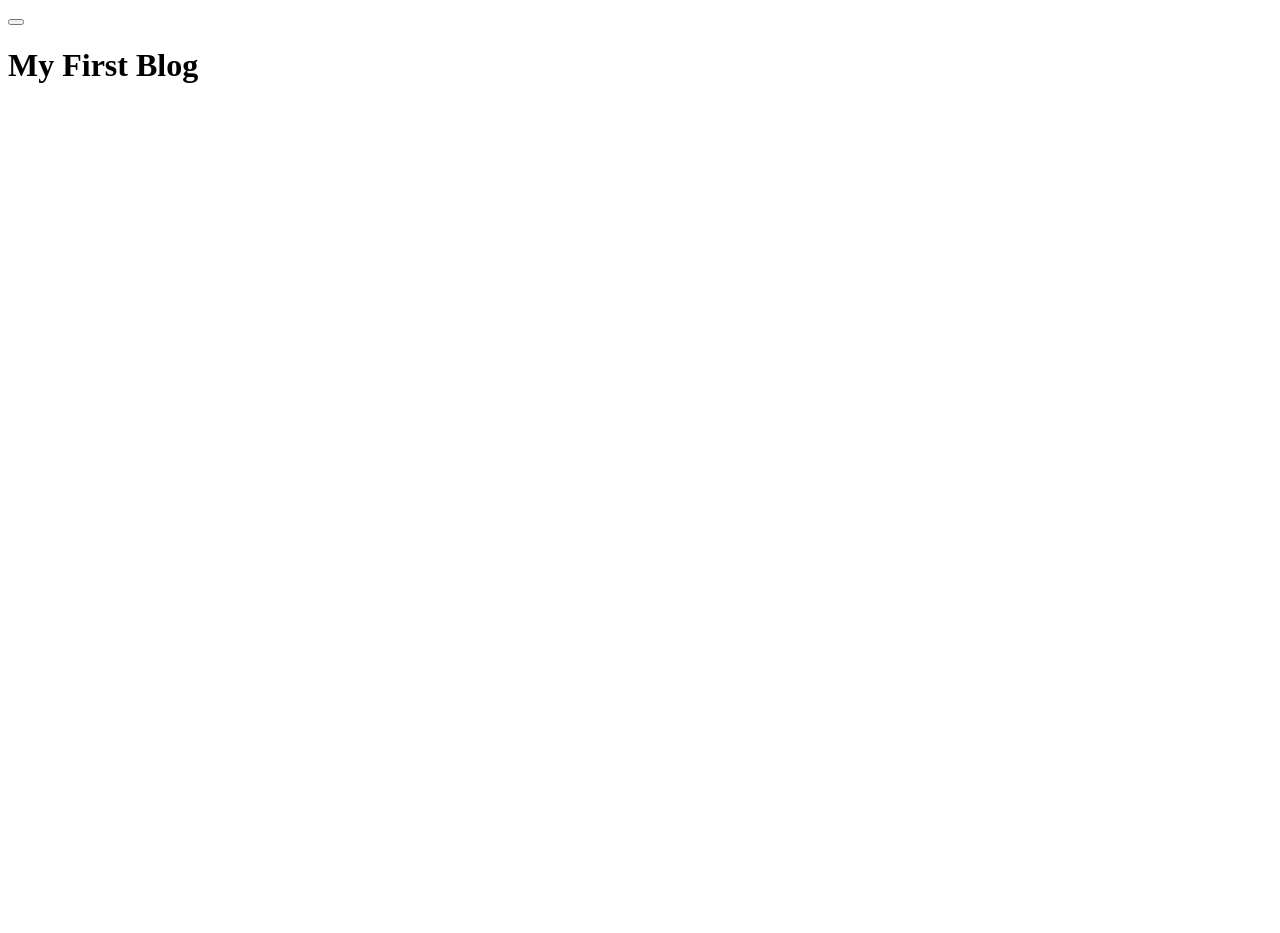
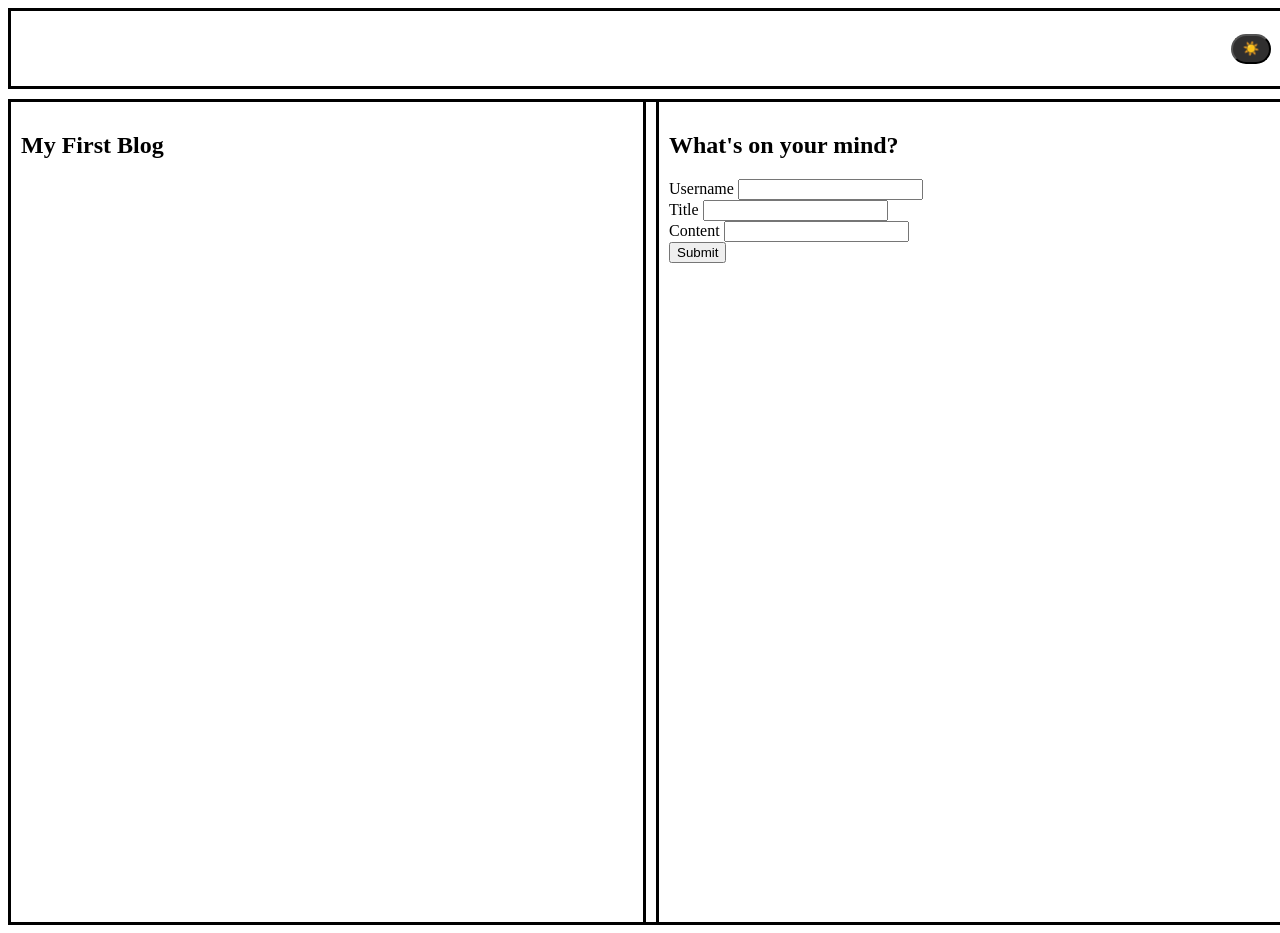
Before and after one commit to lukemaines/personal-blog, a plain HTML site: page index.html in a window 1280 px wide. Before the commit the page ends 800 px from the top, so only its background shows below. Drawn offline with Linux system fonts and the light colour scheme.

Commit message:
added the main page sections and some basic css for the layout

```diff
--- a/assets/css/form.css
+++ b/assets/css/form.css
@@ -0,0 +1,51 @@
+header {
+    width: 100VW;
+    height: 75px;
+    border: 3px solid black;
+    display: flex;
+    flex-flow: row wrap;
+    align-items: center;
+    justify-content: flex-end;
+}
+
+#dark-mode {
+    margin: 20px;
+    height: 30px;
+    width: 40px;
+    background-color: rgb(48, 47, 47);
+    border-radius: 40px;
+
+}
+
+#main-content {
+    display: flex;
+    flex-flow: row nowrap;
+    margin-top: 10px;
+    border: 3px solid black;
+    width: 100vw;
+    justify-content: space-around;
+
+
+
+}
+
+#hero {
+    height: 100vh;
+    border-right: 3px solid black;
+    width: 50vw;
+    padding: 10px;
+    margin-right: 5px;
+
+
+
+
+}
+
+#input-form {
+    height: 100vh;
+    border-left: 3px solid black;
+    padding: 10px;
+    width: 50vw;
+    margin-left: 5px;
+
+}
--- a/index.html
+++ b/index.html
@@ -9,18 +9,27 @@
 </head>
 <body>
     <header>
-        <div id="dark-mode">
-            <button></button>
+        <div>
+            <button id="dark-mode">☀️</button>
         </div>
     </header>
-
-    <div id="hero">
-        <h1>My First Blog</h1>
-    </div>
-    <div>
-        <form></form>
-    </div>
-
+    <section id="main-content">
+        <div id="hero">
+            <h1>My First Blog</h1>
+        </div>
+        <div id="input-form">
+            <h2>What's on your mind?</h2>
+                <form>
+                    <label>Username</label>
+                    <input type="text"><br>
+                    <label>Title</label>
+                    <input type="text"><br>
+                    <label>Content</label>
+                    <input type="text"><br>
+                    <input type="submit"><br>
+                </form>
+        </div>
+    </section>
     <script src="assets/js/logic.js"></script>
     <script src="assets/js/form.js"></script>
 </body>
```
